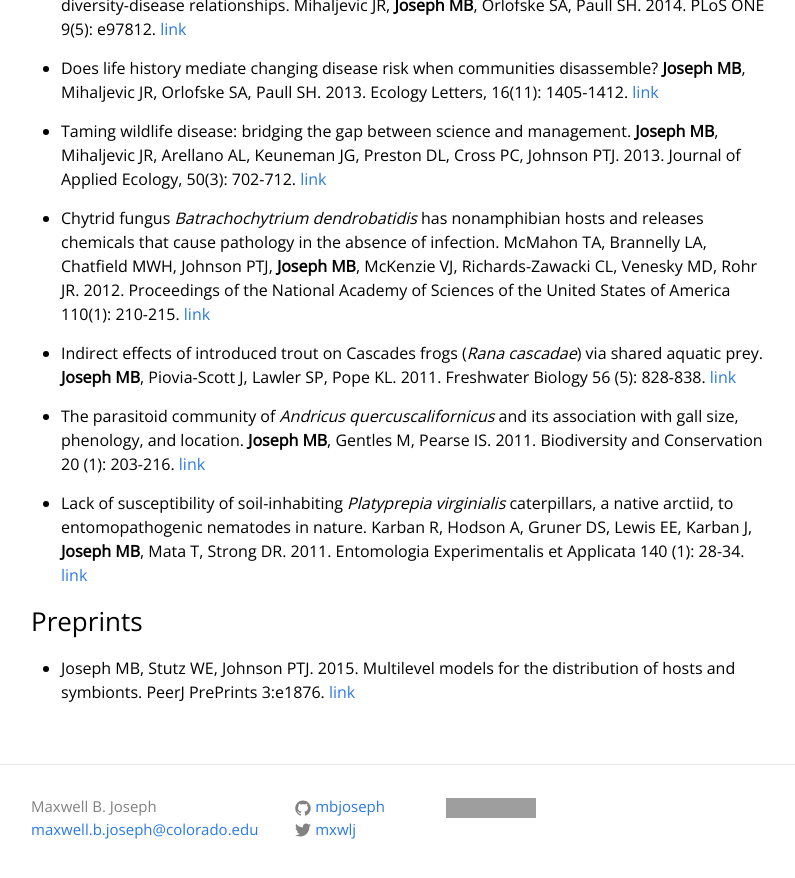
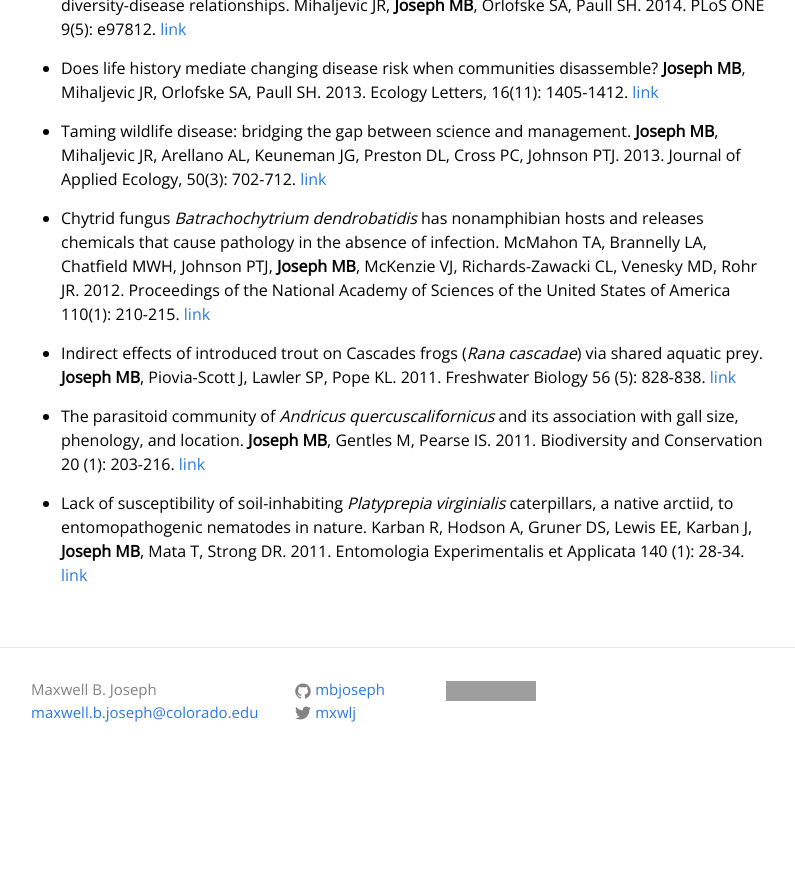
Before and after one commit to mbjoseph/old-website, a Jekyll site: the page built from pubs.md, in a window 1280 px wide and 900 px high, scrolled down 1053 px. Shown: the top 878 px of the window, without its empty margins (239-1034 px from the left). Built offline with Jekyll 4.4.1, drawn with Linux system fonts in a browser that asks for light colours; after the commit the page ends 1836 px from its top, so only the background shows below that; grey boxes are pictures that could not be loaded.

Commit message:
move preprints to top

```diff
--- a/pubs.md
+++ b/pubs.md
@@ -40,7 +40,3 @@
 - The parasitoid community of *Andricus quercuscalifornicus* and its association with gall size, phenology, and location. **Joseph MB**, Gentles M, Pearse IS. 2011. Biodiversity and Conservation 20 (1): 203-216. [link](http://link.springer.com/article/10.1007%2Fs10531-010-9956-0)
 
 - Lack of susceptibility of soil-inhabiting *Platyprepia virginialis* caterpillars, a native arctiid, to entomopathogenic nematodes in nature. Karban R, Hodson A, Gruner DS, Lewis EE, Karban J, **Joseph MB**, Mata T, Strong DR. 2011. Entomologia Experimentalis et Applicata 140 (1): 28-34. [link](http://onlinelibrary.wiley.com/doi/10.1111/j.1570-7458.2011.01133.x/abstract)
-
-### Preprints
-
-- Joseph MB, Stutz WE, Johnson PTJ. 2015. Multilevel models for the distribution of hosts and symbionts. PeerJ PrePrints 3:e1876. [link](https://peerj.com/preprints/1502/)
```
